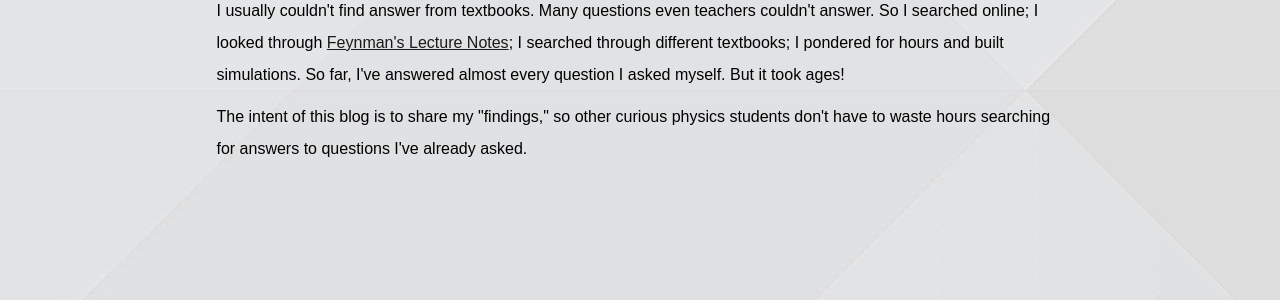
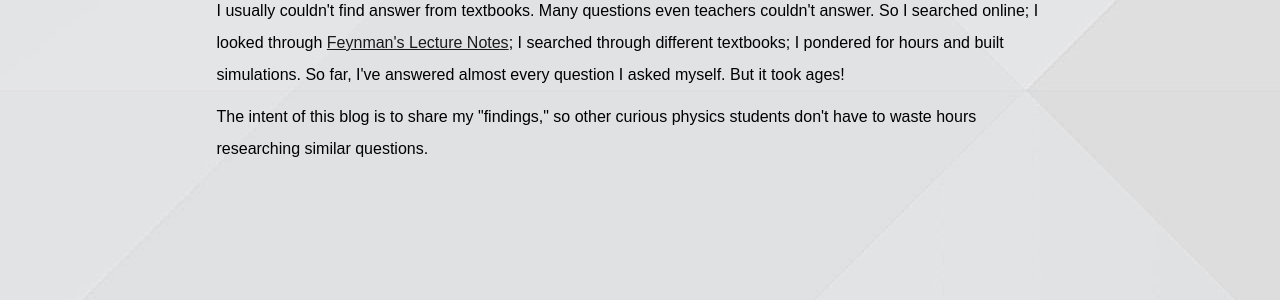
Before and after one commit to IntuitivePhysics/IntuitivePhysics, a Jekyll site: the page built from about.html, in a window 1280 px wide. Shown: the part 538-838 px from the top of the page. Built offline with Jekyll 4.4.1, drawn with Linux system fonts in a browser that asks for light colours; formulas are drawn with MathJax 3.

```diff
--- a/about.html
+++ b/about.html
@@ -40,7 +40,7 @@
         </p>
         <p>
             The intent of this blog is to share my "findings," so other curious physics students don't have to waste
-            hours searching for answers to questions I've already asked.
+            hours researching similar questions.
         </p>
     </div>
 </main>
```
